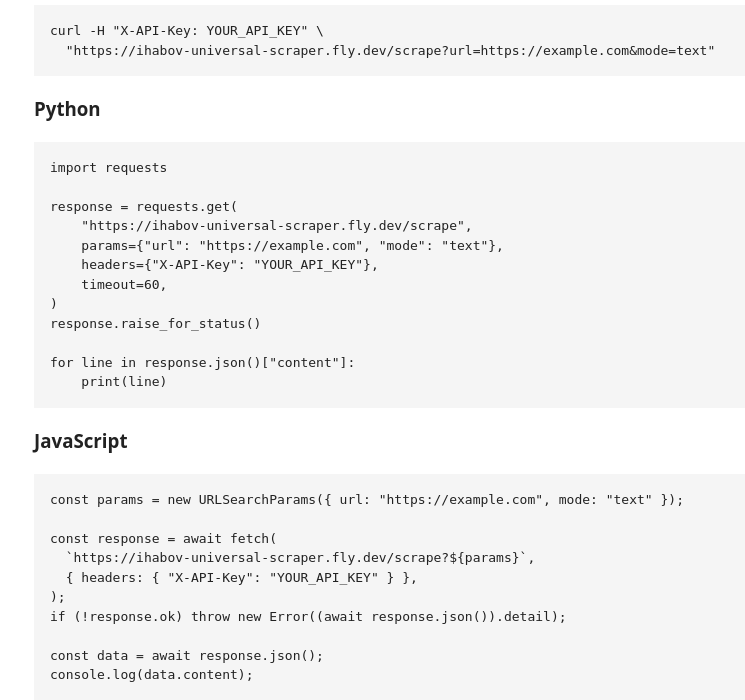
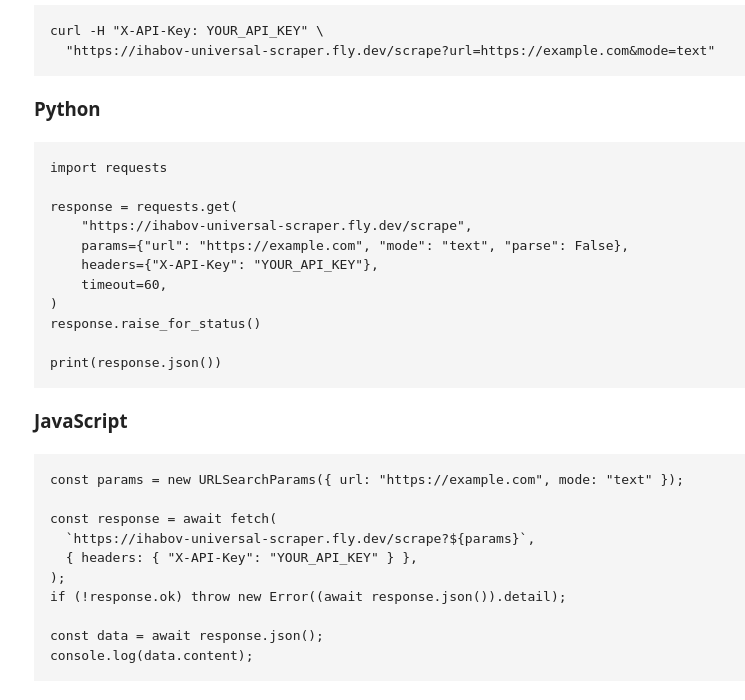
Before and after one commit to ihabND/ihabov_universal_scraper, a Python web app: template templates/docs.html in a window 1280 px wide. Shown: the part 3945-4645 px from the top of the page, without its empty margins (176-921 px from the left). Run offline with Jinja, Linux system fonts and the light colour scheme; the template is opened without the code that fills it, so the values that code supplies are empty.

Commit message:
minor docs improvement in python api call example

```diff
--- a/templates/docs.html
+++ b/templates/docs.html
@@ -168,14 +168,13 @@
 
 response = requests.get(
     "https://ihabov-universal-scraper.fly.dev/scrape",
-    params={"url": "https://example.com", "mode": "text"},
+    params={"url": "https://example.com", "mode": "text", "parse": False},
     headers={"X-API-Key": "YOUR_API_KEY"},
     timeout=60,
 )
 response.raise_for_status()
 
-for line in response.json()["content"]:
-    print(line)</code></pre>
+print(response.json())</code></pre>
 
   <h3>JavaScript</h3>
   <pre><code>const params = new URLSearchParams({ url: "https://example.com", mode: "text" });
```
